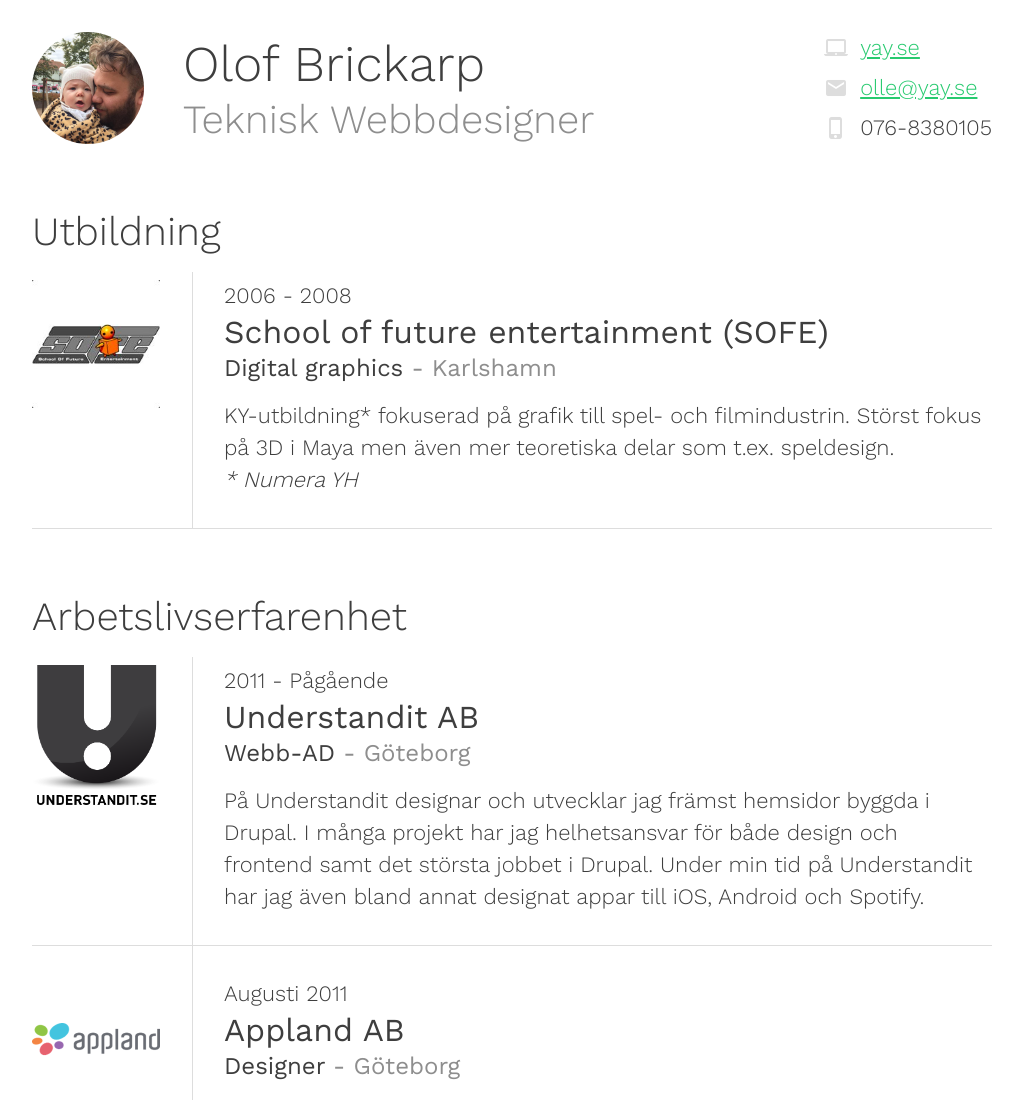
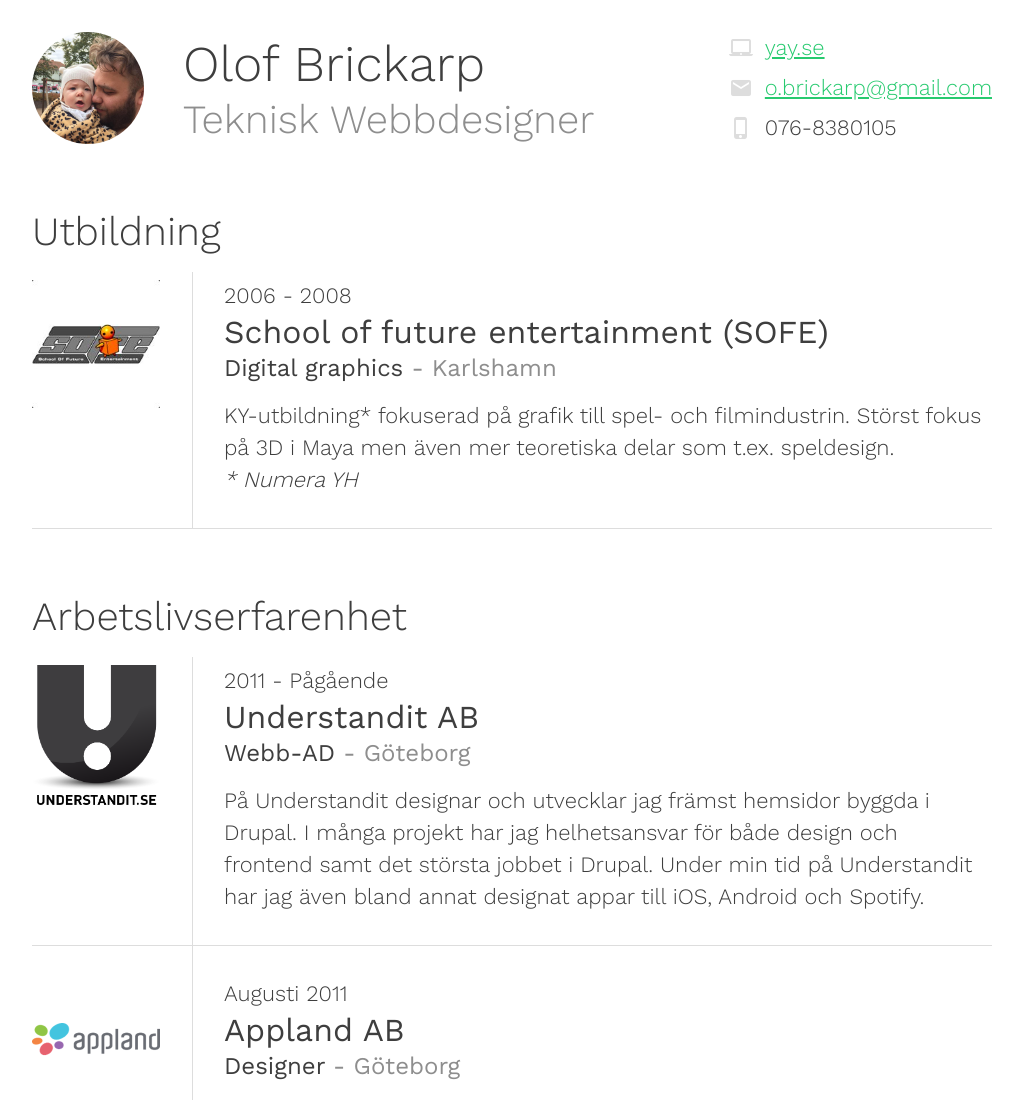
Before and after one commit to coolof/yay-cv, a website: page index.html in a window 1280 px wide. Shown: the top 1100 px of the page, without its empty margins (128-1151 px from the left). Drawn offline with nearby package versions, Linux system fonts and the light colour scheme.

Commit message:
Changed email

```diff
--- a/index.html
+++ b/index.html
@@ -22,7 +22,7 @@
     <div class="cv-links">
       <ul>
         <li class="link-web"><a href="http://www.yay.se">yay.se</a></li>
-        <li class="link-email"><a href="mailto:olle@yay.se">olle@yay.se</a></li>
+        <li class="link-email"><a href="mailto:o.brickarp@gmail.com">o.brickarp@gmail.com</a></li>
         <li class="link-tel">076-8380105</li>
       </ul>
     </div>
```
